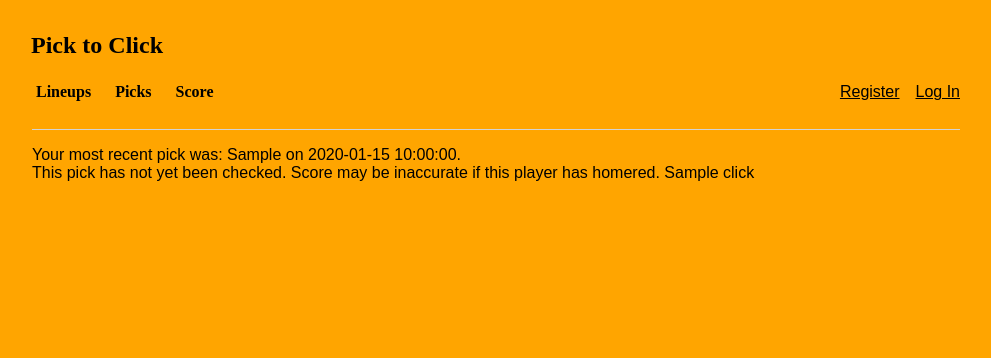
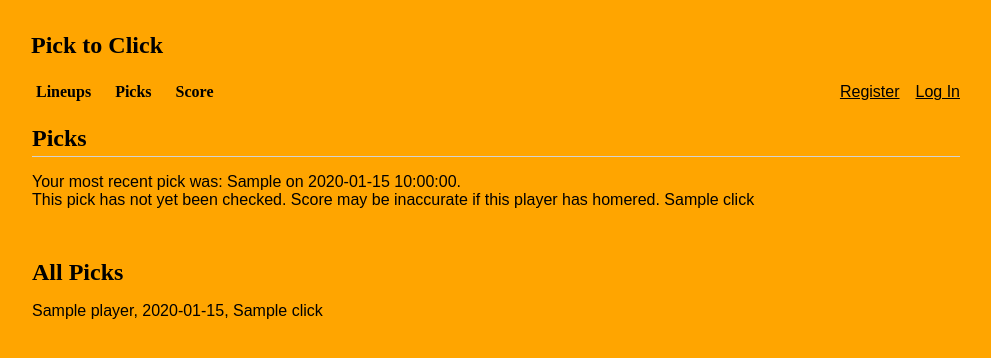
Before and after one commit to Schoop6/p2c, a Flask app: template p2c/templates/pick/myPick.html in a window 1280 px wide. Shown: the top 358 px of the page, without its empty margins (144-1135 px from the left). Run offline with Flask 2, Linux system fonts and the light colour scheme; the template is opened without the code that fills it: most values are stand-ins (such as "Sample title", 1, 10 or a date in 2020).

Commit message:
updated myPicks page to show all your picks not just most recent

```diff
--- a/p2c/templates/pick/myPick.html
+++ b/p2c/templates/pick/myPick.html
@@ -1,7 +1,7 @@
 {% extends 'base.html' %}
 
 {% block header %}
-<h1>{% block title %} {% endblock %}</h1>
+<h1>{% block title %}Picks{% endblock %}</h1>
 {% endblock %}
 
 {% block content %}
@@ -15,8 +15,20 @@
   {% else %}
   This pick has not yet been checked.  Score may be inaccurate if this player has homered. {{ click }}
 
+  {% endif %}
 
-    {% endif %}
+</p><br>
+<p>
+  <h1> All Picks </h1>
+
+  {% for player,date,click in allPicks %}
+
+  {{ player }}, {{ date }}, {{ click }} <br>
+
+
+
+  {% endfor %}
+
 </p>
 
 {% endblock %}
```
Also changed, not shown: p2c/pick.py (+8 -3 lines). Lines whose indentation alone changed are shown as unchanged.
